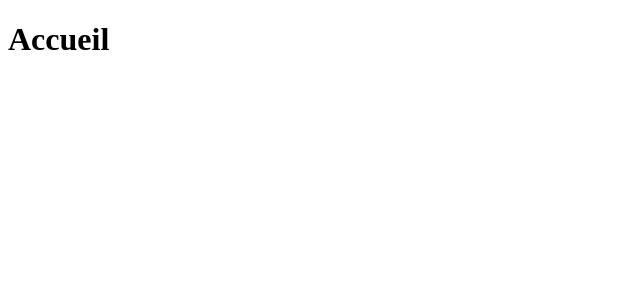
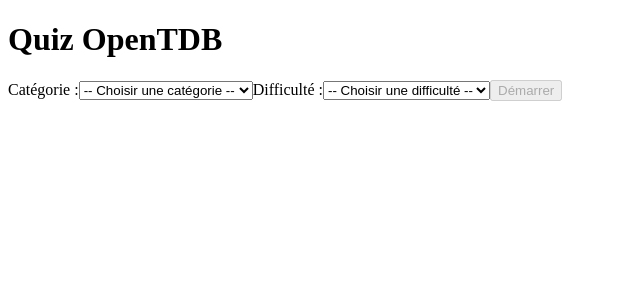
Before and after one commit to yelnnee/TP-REACT, a React (Vite) app in the folder QUIZ-REACT/: page / in a window 1280 px wide. Shown: the top 300 px of the page, without its empty margins (0-640 px from the left). Built offline with nearby package versions, Linux system fonts and the light colour scheme.

Commit message:
Quiz.jsx complet : API dynamique + logique + redirection Score

```diff
--- a/QUIZ-REACT/src/data/categories.js
+++ b/QUIZ-REACT/src/data/categories.js
@@ -0,0 +1,6 @@
+export const categories = [
+  { id: 9, name: "General Knowledge" },
+  { id: 21, name: "Sports" },
+  { id: 23, name: "History" },
+
+];
--- a/QUIZ-REACT/src/data/difficulties.js
+++ b/QUIZ-REACT/src/data/difficulties.js
@@ -0,0 +1,5 @@
+export const difficulties = [
+  { value: "easy", name: "Facile" },
+  { value: "medium", name: "Moyen" },
+  { value: "hard", name: "Difficile" },
+];
--- a/QUIZ-REACT/src/pages/Home.jsx
+++ b/QUIZ-REACT/src/pages/Home.jsx
@@ -1,7 +1,49 @@
+import { useState } from "react";
+import { useNavigate } from "react-router-dom";
+import { categories } from "../data/categories";
+import { difficulties } from "../data/difficulties";
+
 function Home() {
+  const [category, setCategory] = useState("");
+  const [difficulty, setDifficulty] = useState("");
+  const navigate = useNavigate();
+
+  const handleStart = () => {
+    navigate("/quiz", {
+      state: {
+        category,
+        difficulty,
+      },
+    });
+  };
+
   return (
     <div>
-      <h1>Accueil</h1>
+      <h1>Quiz OpenTDB</h1>
+
+      <label>Catégorie :</label>
+      <select value={category} onChange={(e) => setCategory(e.target.value)}>
+        <option value="">-- Choisir une catégorie --</option>
+        {categories.map((cat) => (
+          <option key={cat.id} value={cat.id}>
+            {cat.name}
+          </option>
+        ))}
+      </select>
+
+      <label>Difficulté :</label>
+      <select value={difficulty} onChange={(e) => setDifficulty(e.target.value)}>
+        <option value="">-- Choisir une difficulté --</option>
+        {difficulties.map((dif) => (
+          <option key={dif.value} value={dif.value}>
+            {dif.name}
+          </option>
+        ))}
+      </select>
+
+      <button disabled={!category || !difficulty} onClick={handleStart}>
+        Démarrer
+      </button>
     </div>
   );
 }
--- a/QUIZ-REACT/src/pages/Quiz.jsx
+++ b/QUIZ-REACT/src/pages/Quiz.jsx
@@ -1,20 +1,27 @@
 import { useState, useEffect } from "react";
-import { useNavigate } from "react-router-dom";
+import { useNavigate, useLocation } from "react-router-dom";
 
 function Quiz() {
   const [questions, setQuestions] = useState([]);
   const [index, setIndex] = useState(0);
   const [score, setScore] = useState(0);
+
   const navigate = useNavigate();
+  const location = useLocation();
 
-  // Appel API au chargement
+  // On récupère les choix envoyés depuis Home
+  const { category, difficulty } = location.state;
+
+  // Appel API dynamique
   useEffect(() => {
-    fetch("https://opentdb.com/api.php?amount=10&type=multiple")
+    fetch(
+      `https://opentdb.com/api.php?amount=10&category=${category}&difficulty=${difficulty}&type=multiple`
+    )
       .then((res) => res.json())
       .then((data) => {
         setQuestions(data.results);
       });
-  }, []);
+  }, [category, difficulty]);
 
   // Si l'API n'a pas encore répondu
   if (questions.length === 0) {
@@ -35,6 +42,7 @@ function Quiz() {
     setIndex(index + 1);
   };
 
+  // redirection vers quiz
   if (index >= questions.length) {
     navigate("/score", {
       state: {
@@ -48,6 +56,7 @@ function Quiz() {
   return (
     <div>
       <h2>Question {index + 1} / {questions.length}</h2>
+
       <p dangerouslySetInnerHTML={{ __html: current.question }} />
 
       {answers.map((ans) => (
```
